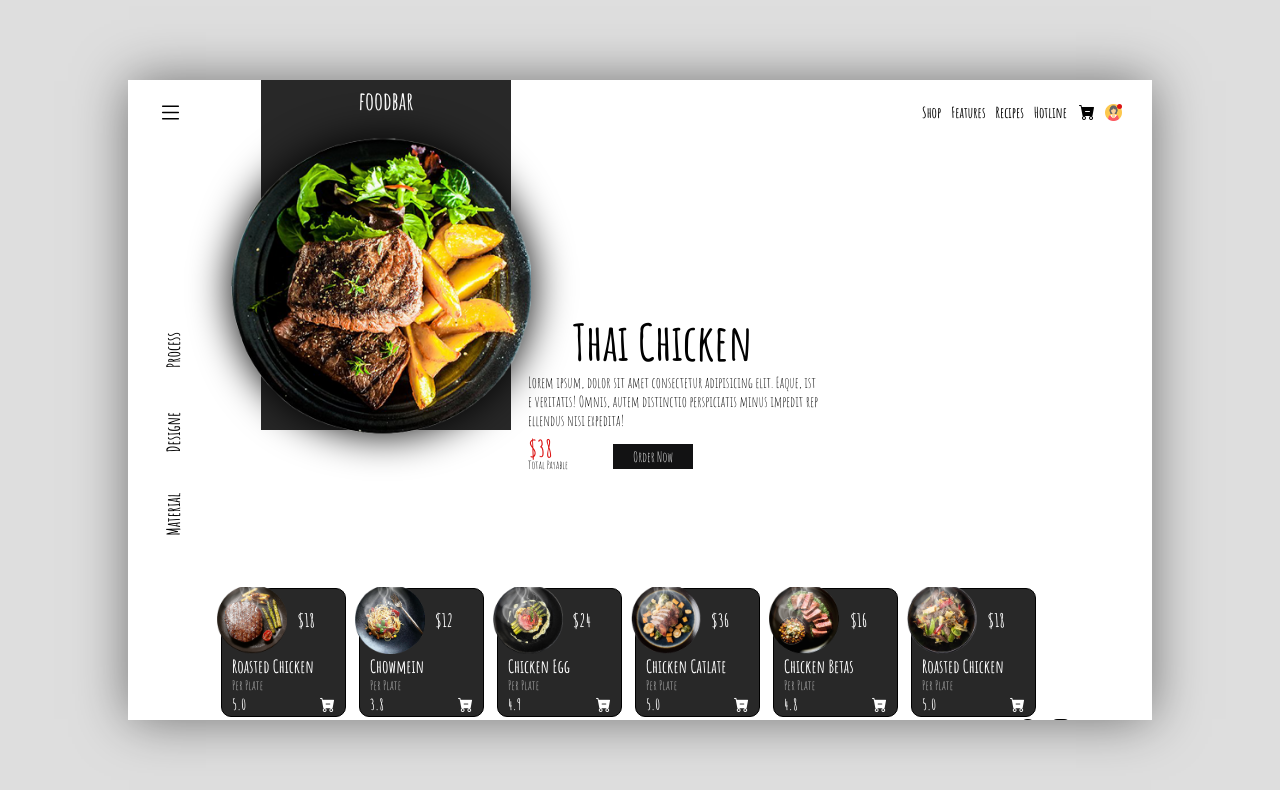
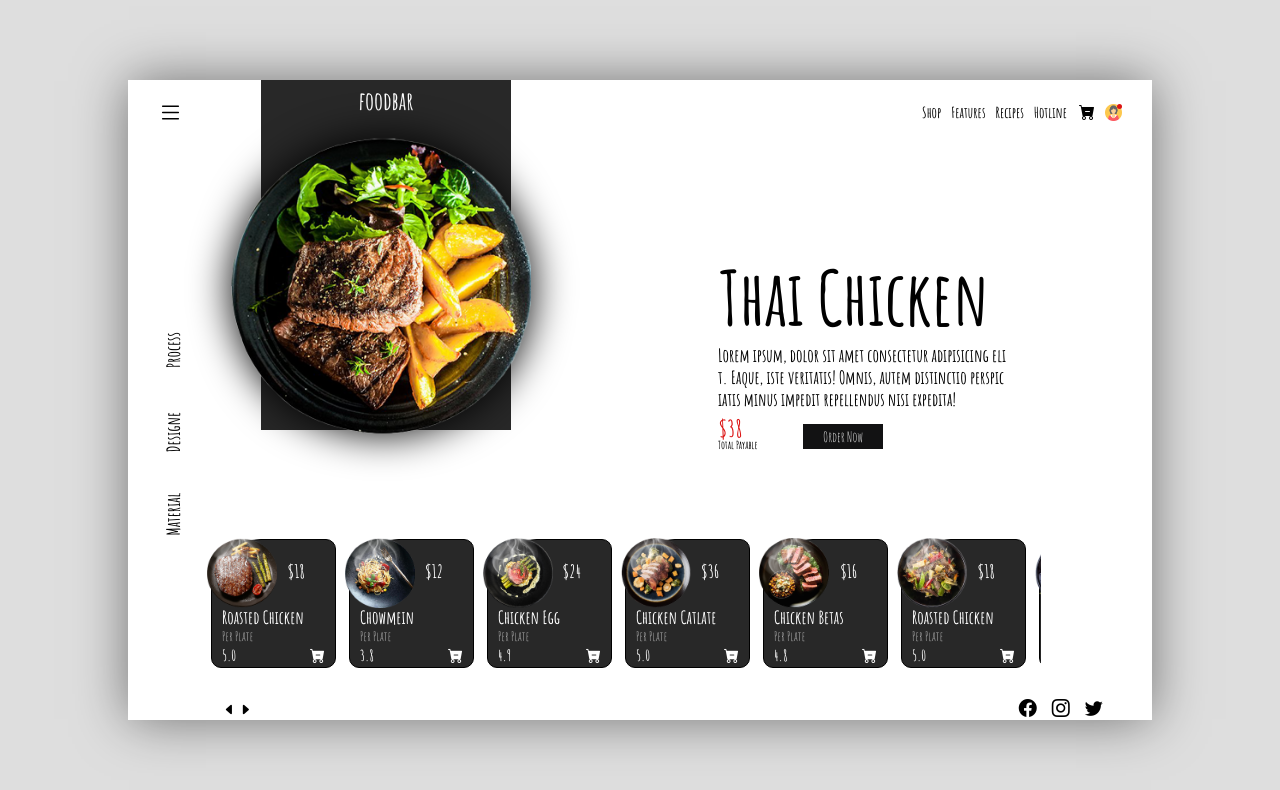
Before and after one commit to kbrsrkl1/Restarurant-Website, a plain HTML site: page index.html in a window 1280 px wide. Drawn offline with nearby package versions, Linux system fonts and the light colour scheme.

Commit message:
first commit

```diff
--- a/style.css
+++ b/style.css
@@ -184,8 +184,8 @@ header section {
 
 header section .content {
    position:relative;
-   left: 370px;
-   margin-top: -390px;
+   left: 560px;
+   margin-top: -450px;
    display: flex;
    /*align-items: center;
    justify-content: flex-start;*/
@@ -194,16 +194,16 @@ header section .content {
 }
 
 header section .content h1{
-    font-size: 50px;
+    font-size: 75px;
     transition: .1s linear;
-    margin-left: 45px;
+    margin-left: 2px;
     margin-top: -20px;
 }
 
 
 header section .content p{
-    font-size: 15px;
-    font-weight: 400;
+    font-size: 18px;
+    font-weight: 550;
     width: 290px;
     word-break: break-all;
 
@@ -244,8 +244,8 @@ header section .cards{
    /* border: 1px solid #000;*/
     margin-left: 33px;
     position: relative;
-    top: 20%;
-    padding-left: 30px;
+    top: 15%;
+    padding-left: 20px;
     display: flex;
     align-items: center;
     justify-content: space-between;
@@ -278,7 +278,7 @@ header section .cards .card:nth-last-child(1){
 header section .cards .card .dis{
     width: 70px;
     position: relative;
-    top:-5px;
+    top:-2px;
     left:-5px;
 
 }
```
